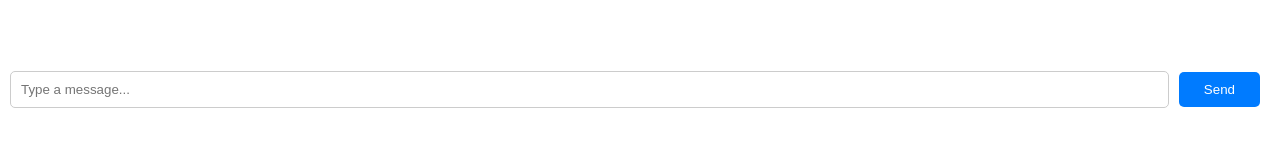
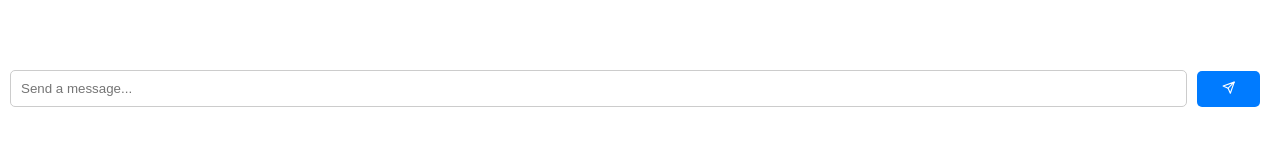
Before and after one commit to radhikari-3/infra-x, a React (Create React App) app: page /chat in a window 1280 px wide. Shown: the part 633-780 px from the top of the page. Built offline with nearby package versions, Linux system fonts and the light colour scheme.

Commit message:
update code

```diff
--- a/src/screens/Chat.js
+++ b/src/screens/Chat.js
@@ -6,6 +6,7 @@ import {
 } from "../components/AnimatedText";
 
 import { FiUser } from "react-icons/fi";
+import { FiSend } from "react-icons/fi";
 
 function Chat() {
   const [newMessage, setNewMessage] = useState("");
@@ -152,8 +153,7 @@ function Chat() {
           {messages.map((message, index) => (
             <div
               key={index}
-            className={`message ${
-              message.sender === "sender" ? "sender" : "receiver"
+              className={`message ${message.sender === "sender" ? "sender" : "receiver"
                 }`}
             >
               <div className="profile-image">
@@ -161,8 +161,10 @@ function Chat() {
                   <FiUser />
                 ) : (
                   <img
-                  src="https://cdn-icons-png.flaticon.com/512/12/12096.png"
+                    src="../deloitte-ai.png"
                     alt="Receiver Profile"
+                    width="40" // Set appropriate width
+                    height="40" // Set appropriate height
                   />
                 )}
               </div>
@@ -177,11 +179,13 @@ function Chat() {
         <div className="input-container">
           <input
             type="text"
-          placeholder="Type a message..."
+            placeholder="Send a message..."
             value={newMessage}
             onChange={(e) => setNewMessage(e.target.value)}
           />
-        <button onClick={handleSendMessage}>Send</button>
+          <button onClick={handleSendMessage}>
+            <FiSend />
+          </button>
         </div>
       </div>
     );
```
Also changed, not shown: public/deloitte-ai.png (added). Lines whose indentation alone changed are shown as unchanged.
